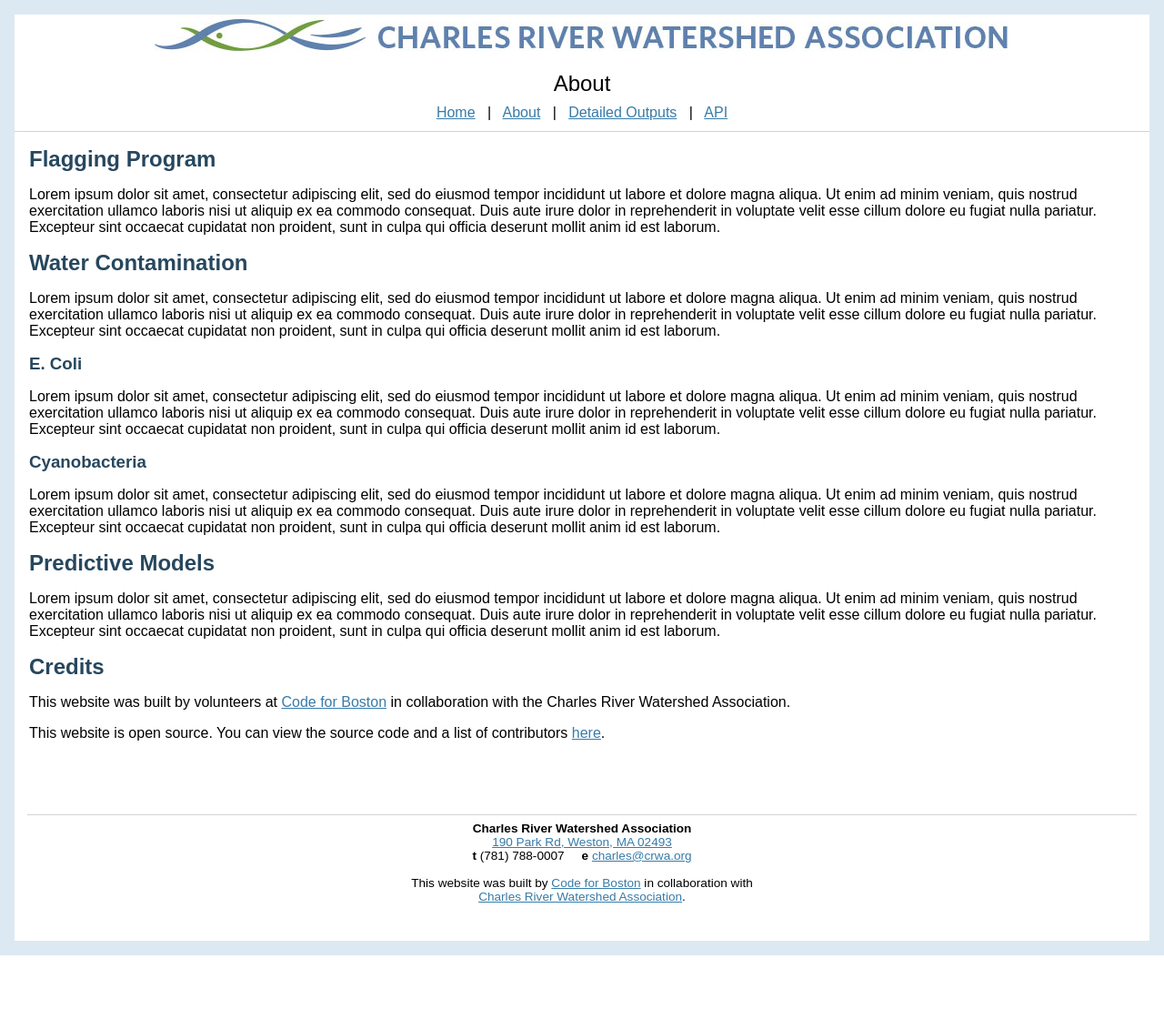
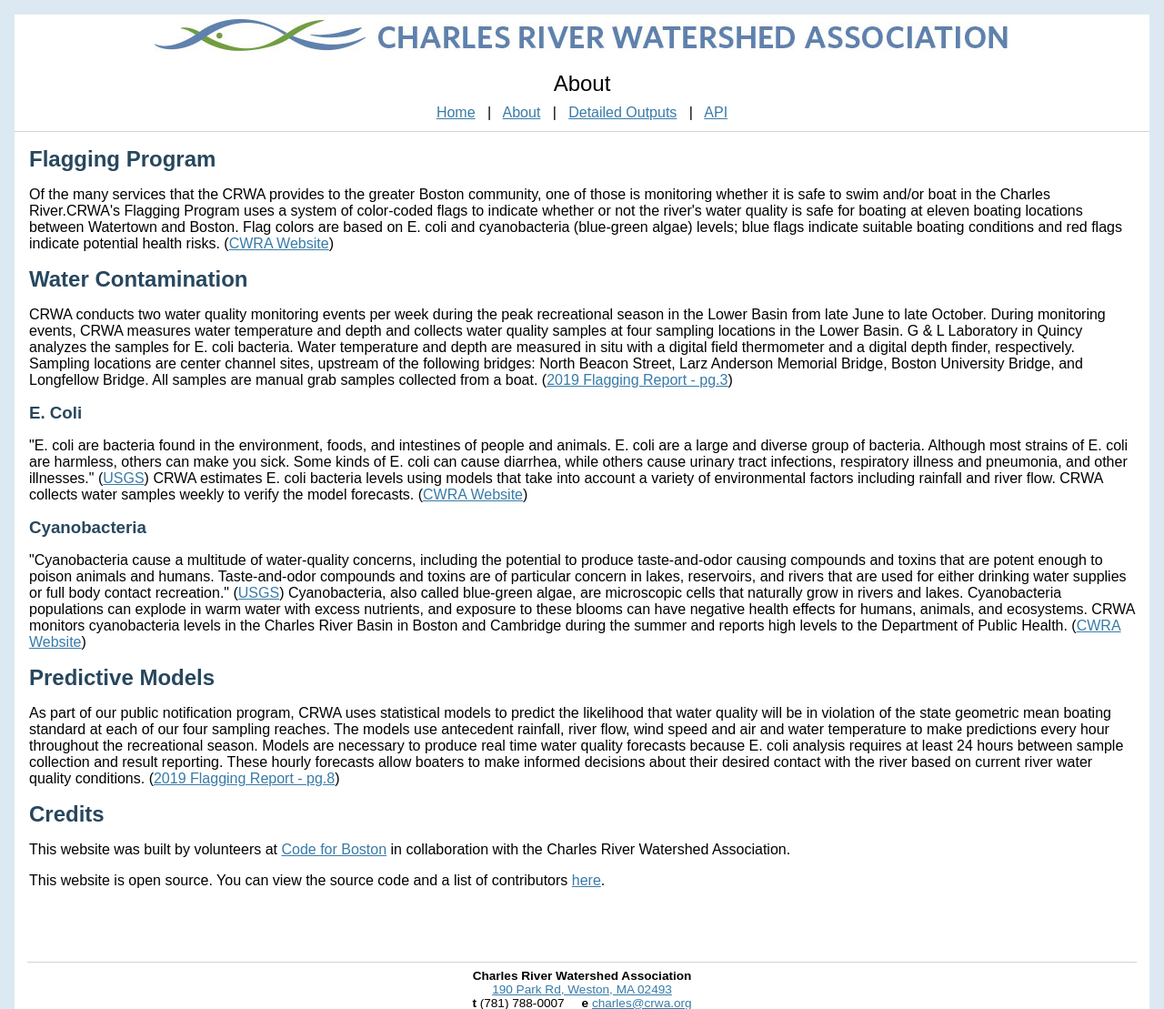
Before and after one commit to codeforboston/flagging, a Flask app: page /about in a window 1280 px wide. Shown: the top 1109 px of the page at 91% size. Before the commit the page ends 1050 px from the top, so only its background shows below. Run offline with Flask 2, Linux system fonts and the light colour scheme; parts of the project's set-up code (start-up, migrations or seed data) failed here and were passed over.

Commit message:
updated about.html

```diff
--- a/flagging_site/templates/about.html
+++ b/flagging_site/templates/about.html
@@ -3,46 +3,72 @@
 {% block content %}
     <h2>Flagging Program</h2>
     <p>
-        Lorem ipsum dolor sit amet, consectetur adipiscing elit, sed do eiusmod tempor incididunt ut labore et dolore
-        magna aliqua. Ut enim ad minim veniam, quis nostrud exercitation ullamco laboris nisi ut aliquip ex ea commodo
-        consequat. Duis aute irure dolor in reprehenderit in voluptate velit esse cillum dolore eu fugiat nulla
-        pariatur. Excepteur sint occaecat cupidatat non proident, sunt in culpa qui officia deserunt mollit anim id est
-        laborum.
+        Of the many services that the CRWA provides to the greater Boston community, one of those is monitoring whether it is safe to swim and/or boat in the Charles River.CRWA's
+        Flagging Program uses a system of color-coded flags to indicate whether or not the river's water quality is safe for boating at eleven boating locations between Watertown and Boston.
+        Flag colors are based on E. coli and cyanobacteria (blue-green algae) levels; blue flags indicate suitable boating conditions and red flags indicate potential health risks.
+        (<a href="https://www.crwa.org/flagging-program.html">CWRA Website</a>)
     </p>
     <h2>Water Contamination</h2>
     <p>
-        Lorem ipsum dolor sit amet, consectetur adipiscing elit, sed do eiusmod tempor incididunt ut labore et dolore
-        magna aliqua. Ut enim ad minim veniam, quis nostrud exercitation ullamco laboris nisi ut aliquip ex ea commodo
-        consequat. Duis aute irure dolor in reprehenderit in voluptate velit esse cillum dolore eu fugiat nulla
-        pariatur. Excepteur sint occaecat cupidatat non proident, sunt in culpa qui officia deserunt mollit anim id est
-        laborum.
+       CRWA conducts two water quality monitoring events per week during the peak recreational season in the Lower Basin from late June to late October.
+        During monitoring events, CRWA measures water temperature and depth and collects water quality samples at four sampling locations in the Lower Basin.
+        G & L Laboratory in Quincy analyzes the samples for E. coli bacteria. Water temperature and depth are measured in situ with a digital field thermometer
+        and a digital depth finder, respectively. Sampling locations are center channel sites, upstream of the following bridges: North Beacon Street,
+        Larz Anderson Memorial Bridge, Boston University Bridge, and Longfellow Bridge. All samples are manual grab samples collected from a boat.
+        (<a href="https://www.crwa.org/uploads/1/2/6/7/126781580/crwa_flagging2019_report_1.pdf">2019 Flagging Report - pg.3</a>)
+
     </p>
     <h3>E. Coli</h3>
     <p>
-        Lorem ipsum dolor sit amet, consectetur adipiscing elit, sed do eiusmod tempor incididunt ut labore et dolore
-        magna aliqua. Ut enim ad minim veniam, quis nostrud exercitation ullamco laboris nisi ut aliquip ex ea commodo
-        consequat. Duis aute irure dolor in reprehenderit in voluptate velit esse cillum dolore eu fugiat nulla
-        pariatur. Excepteur sint occaecat cupidatat non proident, sunt in culpa qui officia deserunt mollit anim id est
-        laborum.
+        "E. coli are bacteria found in the environment, foods, and intestines of people and animals. E. coli are a large and diverse group of bacteria. Although most strains of E. coli are harmless,
+        others can make you sick. Some kinds of E. coli can cause diarrhea, while others cause urinary tract infections, respiratory illness and pneumonia, and other illnesses."
+        (<a href="https://www.usgs.gov/special-topic/water-science-school/science/bacteria-and-e-coli-water?qt-science_center_objects=0#qt-science_center_objects">USGS</a>)
+        CRWA estimates E. coli bacteria levels using models that take into account a variety of environmental factors including rainfall and river flow.
+        CRWA collects water samples weekly to verify the model forecasts.
+        (<a href="https://www.crwa.org/flagging-program.html">CWRA Website</a>)
     </p>
     <h3>Cyanobacteria</h3>
     <p>
-        {#
-        In accordance with the MA Department of Public Health (DPH) cyanobacteria (blue-green algae) advisory posted for the Charles River between the Museum of Science and the Mass Ave Bridge, red flags are being flown at Charles River Yacht Club, Union Boat Club, Community Boating, and Paddle Boston at Kendall Square. Public health officials recommend that people and pets avoid contact in areas of algae concentration and rinse thoroughly in the event of contact. DPH will conduct follow-up sampling when the bloom is no longer evident.  DPH requires at least two samples, one week apart, to recommend rescinding the advisory.
-        #}
-        Lorem ipsum dolor sit amet, consectetur adipiscing elit, sed do eiusmod tempor incididunt ut labore et dolore
-        magna aliqua. Ut enim ad minim veniam, quis nostrud exercitation ullamco laboris nisi ut aliquip ex ea commodo
-        consequat. Duis aute irure dolor in reprehenderit in voluptate velit esse cillum dolore eu fugiat nulla
-        pariatur. Excepteur sint occaecat cupidatat non proident, sunt in culpa qui officia deserunt mollit anim id est
-        laborum.
+        "Cyanobacteria cause a multitude of water-quality concerns, including the potential to produce taste-and-odor causing compounds and toxins that are potent enough to poison animals and humans.
+        Taste-and-odor compounds and toxins are of particular concern in lakes, reservoirs, and rivers that are used for either drinking water supplies or full body contact recreation."
+        (<a href="https://www.usgs.gov/centers/kswsc/science/cyanobacterial-blue-green-algal-blooms-tastes-odors-and-toxins-0?qt-science_center_objects=0#qt-science_center_objects">USGS</a>)
+        Cyanobacteria, also called blue-green algae, are microscopic cells that naturally grow in rivers and lakes. Cyanobacteria populations can explode in warm water with excess nutrients, and exposure
+        to these blooms can have negative health effects for humans, animals, and ecosystems. CRWA monitors cyanobacteria levels in the Charles River Basin in Boston and Cambridge during the summer and
+        reports high levels to the Department of Public Health.
+        (<a href="https://www.crwa.org/monitor.html">CWRA Website</a>)
+
+
     </p>
     <h2>Predictive Models</h2>
     <p>
-        Lorem ipsum dolor sit amet, consectetur adipiscing elit, sed do eiusmod tempor incididunt ut labore et dolore
-        magna aliqua. Ut enim ad minim veniam, quis nostrud exercitation ullamco laboris nisi ut aliquip ex ea commodo
-        consequat. Duis aute irure dolor in reprehenderit in voluptate velit esse cillum dolore eu fugiat nulla
-        pariatur. Excepteur sint occaecat cupidatat non proident, sunt in culpa qui officia deserunt mollit anim id est
-        laborum.
+        As part of our public notification program, CRWA uses statistical models to predict the likelihood that water quality will be in violation of the state geometric mean boating standard at each of our four sampling reaches.
+        The models use antecedent rainfall, river flow, wind speed and air and water temperature to make predictions every hour throughout the recreational season. Models are necessary to produce real time water quality forecasts
+        because E. coli analysis requires at least 24 hours between sample collection and result reporting. These hourly forecasts allow boaters to make informed decisions about their desired contact with the river based on current
+        river water quality conditions.
+        (<a href="https://www.crwa.org/uploads/1/2/6/7/126781580/crwa_flagging2019_report_1.pdf">2019 Flagging Report - pg.8</a>)
+
+<!--        Variables:-->
+<!--        <ul>-->
+<!--            <li>a) rainfall sum 0-24 hrs</li>-->
+<!--            <li>b) rainfall sum 24-48 hr</li>-->
+<!--            <li>c) rainfall sum 0-48 hr</li>-->
+<!--            <li>d) Days since last rain</li>-->
+<!--            <li>e) Flow avg 0-24 hr</li>-->
+<!--            <li>f) PAR avg 24 hr</li>-->
+<!--        </ul>-->
+
+<!--        Equations:-->
+<!--        <ul>-->
+<!--            <li>Reach 2:    0.3531*a  -  0.0362*d  -  0.000312*f  + 0.6233</li>-->
+<!--            <li>Reach 3:    0.267*a + 0.1681*b - 0.02855*d  + 0.5157</li>-->
+<!--            <li>Reach 4:    0.30276*a + 0.1611*b - 0.02267*d - 0.000427*f  + 0.5791</li>-->
+<!--            <li>Reach 5:    0.1091*c  -  0.01355*d + 0.000342*e  +0.3333</li>-->
+<!--        </ul>-->
+
+<!--        Output:-->
+<!--        These output model numbers such that EXP(model) / (1+EXP(model)) yields percent probability of flag and =<65% is a flag.-->
+<!--        EXP means raise e to the power of model output.-->
+
     </p>
     <h2>Credits</h2>
     <p>
```
